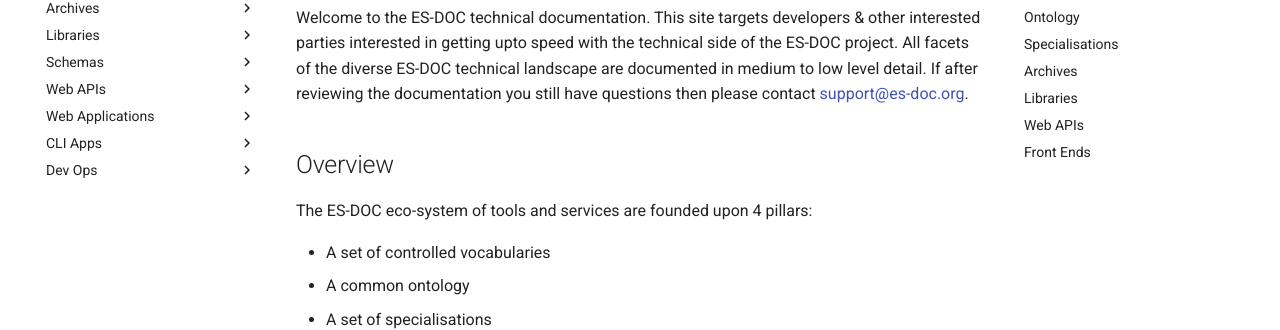
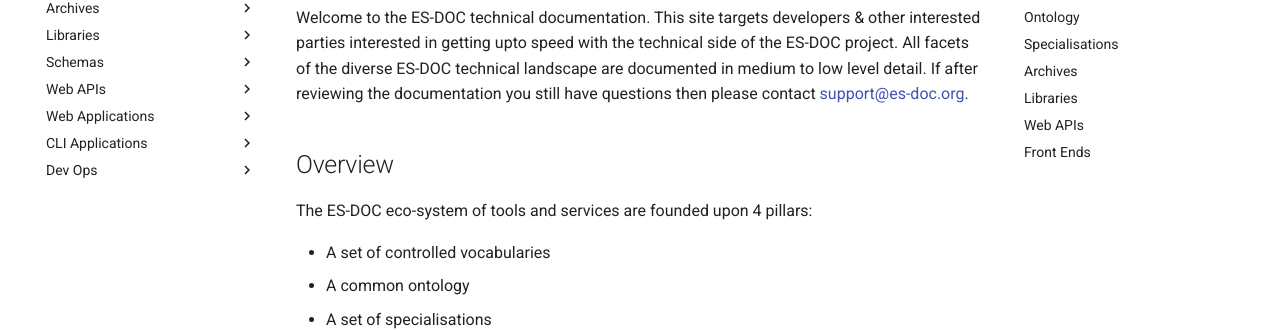
Before and after one commit to ES-DOC/esdoc-technical, an MkDocs documentation site: the page built from docs/index.md, in a window 1280 px wide. Shown: the part 175-505 px from the top of the page. Built offline with MkDocs 1.6.1 and Material for MkDocs 9.7.7, drawn with Linux system fonts in a browser that asks for light colours.

Commit message:
1.Menu restructure.

```diff
--- a/mkdocs.yml
+++ b/mkdocs.yml
@@ -29,7 +29,7 @@ nav:
     - Search: "front-ends/search.md"
     - Specialisations: "front-ends/specialisations.md"
 
-  - CLI Apps:
+  - CLI Applications:
     - Main: "shells/main.md"
     - CMIP6: "shells/cmip6.md"
     - CORDEX: "shells/cordex.md"
```
